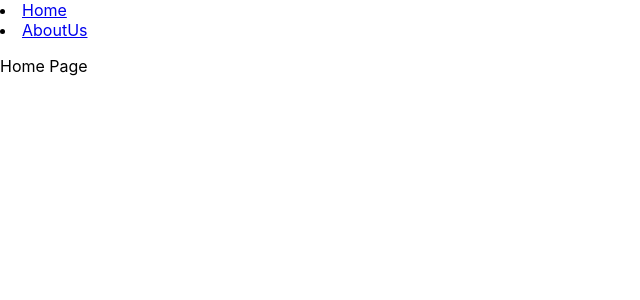
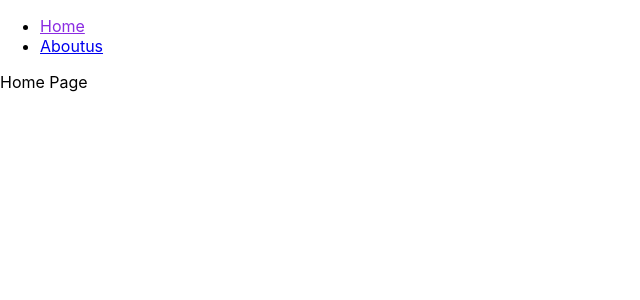
Before and after one commit to HanzaleLatifi/SPA-react-router-, a React (Create React App) app: page / in a window 1280 px wide. Shown: the top 300 px of the page, without its empty margins (0-640 px from the left). Built offline with nearby package versions, Linux system fonts and the light colour scheme.

Commit message:
dynamic navigation & NavLink

```diff
--- /dev/null
+++ b/src/App.css
@@ -0,0 +1,3 @@
+.activeLink{
+    color: blueviolet;
+}
--- a/src/components/Navigation.js
+++ b/src/components/Navigation.js
@@ -1,18 +1,31 @@
 import React from 'react'
-import { Link, withRouter } from 'react-router-dom'
+import '../App.css'
+import { NavLink, withRouter } from 'react-router-dom'
+function Navigation(props) {
+    const items=[
+        {name:"Home" , to:"/" , exact:true} ,
+        {name:"Aboutus" , to:"/about-us"},
 
-function Navigation() {
+    ]
+
+
+    console.log(props)
     return (
-        <header>
+
             <nav>
-                <li>
-                    <Link to='/'>Home</Link>
-                </li>
-                <li>
-                    <Link to='/about-us'>AboutUs</Link>
-                </li>
+                <ul>
+                    {items.map(item=>{
+                        return(
+                            <li>
+                                <NavLink to={item.to} activeClassName="activeLink" exact={item.exact}>
+                                    {item.name}
+                                </NavLink>
+                            </li>
+                        );
+                    })}
+                </ul>
             </nav>
-        </header>
+
     )
 }
 
```
